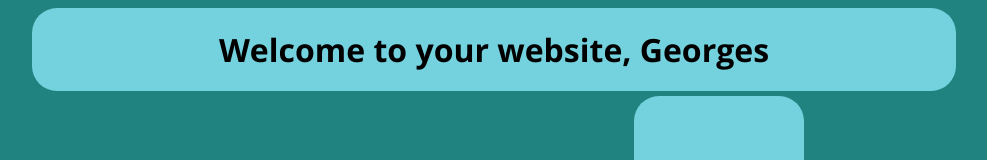
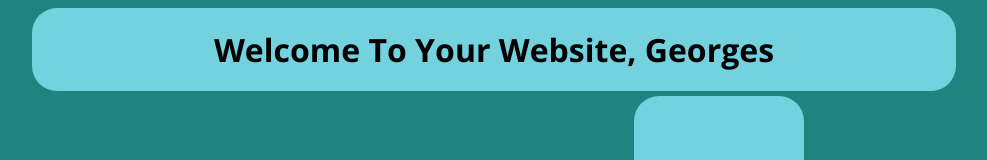
Before and after one commit to gohabs19/gohabs19.github.io, a plain HTML site: page index.html in a window 1280 px wide. Shown: the top 160 px of the page, without its empty margins (146-1133 px from the left). Drawn offline with nearby package versions, Linux system fonts and the light colour scheme; no server answers.

Commit message:
Update index.html

```diff
--- a/index.html
+++ b/index.html
@@ -13,7 +13,7 @@
     <link href="https://fonts.googleapis.com/css2?family=Open+Sans:wght@700&display=swap" rel="stylesheet">
 </head>
 <body>
-    <h1>Welcome to your website, Georges</h1>
+    <h1>Welcome To Your Website, Georges</h1>
     <table id = "master">
     <tr><td>
     <table>
```
